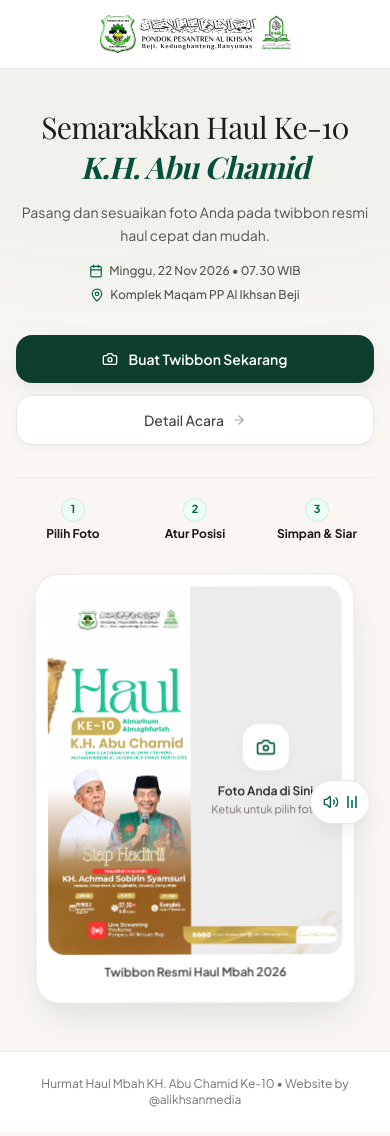
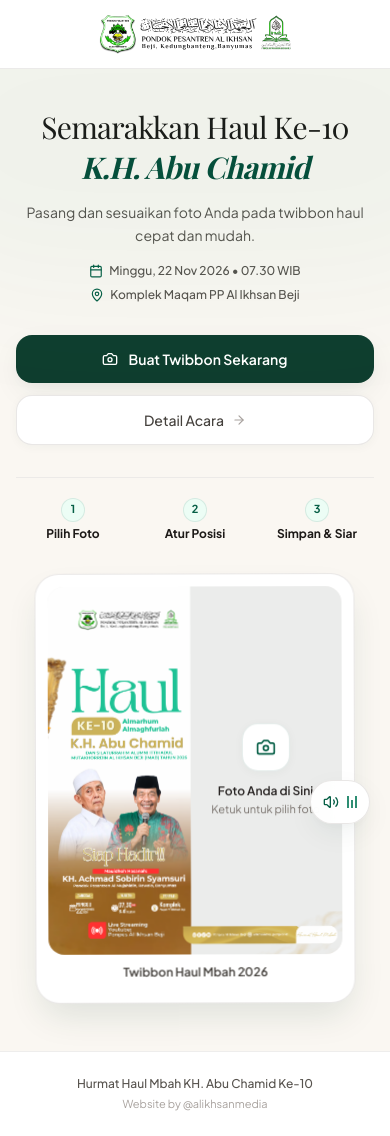
Before and after one commit to dewasatria11/twibbon-haul-mbah-2026, a Next.js app: page / in a window 390 px wide. Built offline with nearby package versions, Linux system fonts and the light colour scheme; a web font is replaced by a local one.

Commit message:
refactor: perbaiki responsive header step 2, footer 2 baris, dan hapus kata resmi

```diff
--- a/src/app/layout.tsx
+++ b/src/app/layout.tsx
@@ -22,9 +22,9 @@ export const viewport: Viewport = {
 
 export const metadata: Metadata = {
   metadataBase: new URL("https://alikhsanbeji.ponpes.id"),
-  title: "Twibbon Resmi Haul Ke-10 KH. Abu Chamid | Ponpes Al Ikhsan Beji",
+  title: "Twibbon Haul Ke-10 KH. Abu Chamid | Ponpes Al Ikhsan Beji",
   description:
-    "Website pembuatan Twibbon resmi Haul Ke-10 Almarhum Almaghfurlah K.H. Abu Chamid & Silaturrahim Alumni IMAB 2026 Pondok Pesantren Al Ikhsan Beji Banyumas. Upload, sesuaikan foto, dan bagikan dengan mudah.",
+    "Website pembuatan Twibbon Haul Ke-10 Almarhum Almaghfurlah K.H. Abu Chamid & Silaturrahim Alumni IMAB 2026 Pondok Pesantren Al Ikhsan Beji Banyumas. Upload, sesuaikan foto, dan bagikan dengan mudah.",
   keywords: [
     "Twibbon Haul Mbah",
     "Haul KH Abu Chamid",
@@ -34,7 +34,7 @@ export const metadata: Metadata = {
   ],
   authors: [{ name: "Pondok Pesantren Al Ikhsan Beji" }],
   openGraph: {
-    title: "Twibbon Resmi Haul Ke-10 KH. Abu Chamid",
+    title: "Twibbon Haul Ke-10 KH. Abu Chamid",
     description: "Buat twibbon Haul Ke-10 KH. Abu Chamid & Silaturrahim Alumni IMAB 2026. Praktis & Kualitas HD.",
     images: ["/twibbon-frame.png"],
     type: "website",
--- a/src/components/Footer.tsx
+++ b/src/components/Footer.tsx
@@ -4,10 +4,13 @@ import React from "react";
 
 export default function Footer() {
   return (
-    <footer className="mt-auto border-t border-stone-200/70 bg-white py-6 text-center text-xs text-stone-500">
+    <footer className="mt-auto border-t border-stone-200/70 bg-white py-6 text-center text-xs">
       <div className="mx-auto max-w-5xl px-4 sm:px-6">
-        <p>
-          Hurmat Haul Mbah KH. Abu Chamid Ke-10 • Website by @alikhsanmedia
+        <p className="font-medium text-stone-600">
+          Hurmat Haul Mbah KH. Abu Chamid Ke-10
+        </p>
+        <p className="mt-1 text-[11px] text-stone-400">
+          Website by @alikhsanmedia
         </p>
       </div>
     </footer>
--- a/src/components/Hero.tsx
+++ b/src/components/Hero.tsx
@@ -30,7 +30,7 @@ export default function Hero({ onTriggerUpload, onOpenInfo }: HeroProps) {
             </h1>
 
             <p className="mx-auto mt-4 max-w-xl text-sm font-normal leading-relaxed text-stone-600 sm:text-base lg:mx-0">
-              Pasang dan sesuaikan foto Anda pada twibbon resmi haul cepat dan mudah.
+              Pasang dan sesuaikan foto Anda pada twibbon haul cepat dan mudah.
             </p>
 
             {/* Date & Location Plain Text */}
@@ -130,7 +130,7 @@ export default function Hero({ onTriggerUpload, onOpenInfo }: HeroProps) {
 
                 <img
                   src="/new HAUL mbah twibon.png"
-                  alt="Twibbon Resmi Haul Mbah 2026"
+                  alt="Twibbon Haul Mbah 2026"
                   className="relative z-10 h-full w-full object-contain pointer-events-none select-none"
                 />
               </div>
@@ -138,7 +138,7 @@ export default function Hero({ onTriggerUpload, onOpenInfo }: HeroProps) {
               {/* Label - Plain text without button */}
               <div className="py-2.5 text-center">
                 <p className="text-xs font-semibold text-stone-700 transition-colors group-hover:text-emerald-900">
-                  Twibbon Resmi Haul Mbah 2026
+                  Twibbon Haul Mbah 2026
                 </p>
               </div>
             </motion.div>
--- a/src/components/TwibbonEditor.tsx
+++ b/src/components/TwibbonEditor.tsx
@@ -138,39 +138,45 @@ export default function TwibbonEditor({
   return (
     <div className="mx-auto max-w-5xl px-4 py-6 sm:px-6 sm:py-10">
       {/* Top Navigation */}
-      <div className="mb-8 flex flex-wrap items-center justify-between gap-3 border-b border-stone-200/80 pb-5">
+      <div className="mb-6 sm:mb-8 border-b border-stone-200/80 pb-4 sm:pb-5">
+        {/* Top row: Left "Kembali", Right "Langkah 2 dari 3" */}
+        <div className="flex w-full items-center justify-between">
           <button
             onClick={onBack}
-          className="flex items-center gap-2 rounded-xl border border-stone-200/90 bg-white px-4 py-2.5 text-xs font-semibold text-stone-700 shadow-soft transition-all hover:bg-stone-50 active:scale-[0.98]"
+            className="flex items-center gap-1.5 rounded-xl border border-stone-200/90 bg-white px-3.5 py-2 text-xs font-semibold text-stone-700 shadow-soft transition-all hover:bg-stone-50 active:scale-[0.98]"
           >
             <ArrowLeft className="h-4 w-4 text-stone-500" />
             <span>Kembali</span>
           </button>
 
-        <div className="text-center">
-          <span className="inline-flex items-center gap-1.5 rounded-full border border-emerald-900/15 bg-emerald-50 px-3 py-0.5 text-[11px] font-semibold text-emerald-900">
+          <span className="inline-flex items-center gap-1.5 rounded-full border border-emerald-900/15 bg-emerald-50 px-3 py-1 text-[11px] font-semibold text-emerald-900">
             Langkah 2 dari 3
           </span>
-          <h2 className="mt-1 text-sm font-bold text-stone-900 sm:text-base">
+        </div>
+
+        {/* Second row: Centered full-width title */}
+        <h2 className="mt-3.5 w-full text-center text-sm sm:text-base font-bold text-stone-900">
           Sesuaikan Posisi & Ukuran Foto
         </h2>
-        </div>
-
-        <button
-          onClick={onChangePhoto}
-          className="flex items-center gap-2 rounded-xl border border-stone-200/90 bg-white px-4 py-2.5 text-xs font-semibold text-stone-700 shadow-soft transition-all hover:bg-stone-50 active:scale-[0.98]"
-        >
-          <Camera className="h-4 w-4 text-emerald-800" />
-          <span>Ganti Foto</span>
-        </button>
       </div>
 
       <div className="grid grid-cols-1 items-start gap-8 lg:grid-cols-12">
         {/* Canvas Area */}
         <div className="flex flex-col items-center lg:col-span-7">
-          <div className="mb-3 inline-flex items-center gap-2 rounded-full border border-stone-200/80 bg-white/80 px-4 py-1.5 text-xs font-medium text-stone-600 shadow-soft backdrop-blur-sm">
-            <Hand className="h-3.5 w-3.5 text-emerald-800" />
-            <span>Geser foto • Cubit/scroll untuk zoom</span>
+          {/* Action & Gesture bar right above photo */}
+          <div className="mb-3 flex w-full max-w-[340px] sm:max-w-[380px] items-center justify-between gap-2">
+            <div className="inline-flex items-center gap-1.5 rounded-full border border-stone-200/80 bg-white/90 px-3 py-1.5 text-[11px] font-medium text-stone-600 shadow-soft backdrop-blur-sm">
+              <Hand className="h-3.5 w-3.5 text-emerald-800 shrink-0" />
+              <span>Geser • Cubit/scroll zoom</span>
+            </div>
+
+            <button
+              onClick={onChangePhoto}
+              className="inline-flex items-center gap-1.5 rounded-full border border-stone-200/90 bg-white hover:bg-stone-50 px-3.5 py-1.5 text-[11px] font-semibold text-stone-700 shadow-soft transition-all active:scale-[0.98]"
+            >
+              <Camera className="h-3.5 w-3.5 text-emerald-800 shrink-0" />
+              <span>Ganti Foto</span>
+            </button>
           </div>
 
           <div className="relative w-full max-w-[340px] sm:max-w-[380px] overflow-hidden rounded-3xl border border-stone-200/90 bg-white p-3 shadow-card">
```
Also changed, not shown: 1 other file (tests, documents, lock files or other folders). Lines whose indentation alone changed are shown as unchanged.
